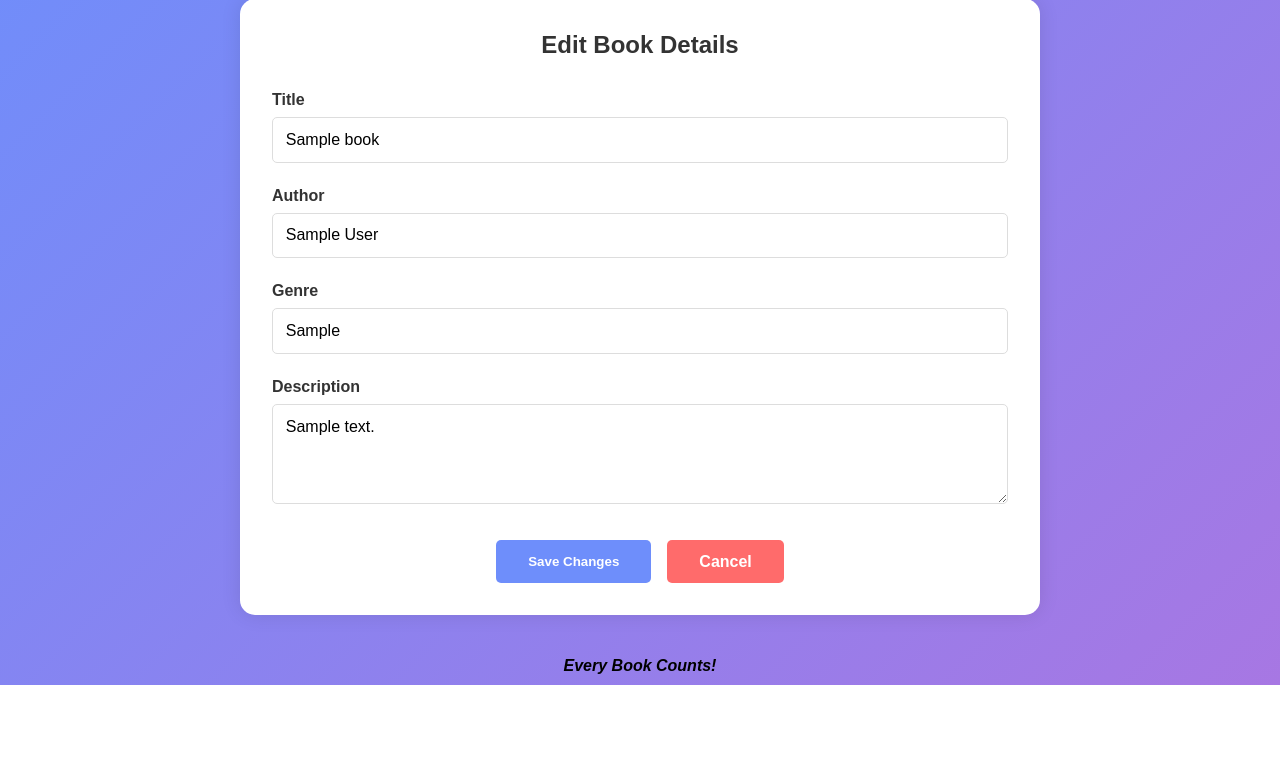
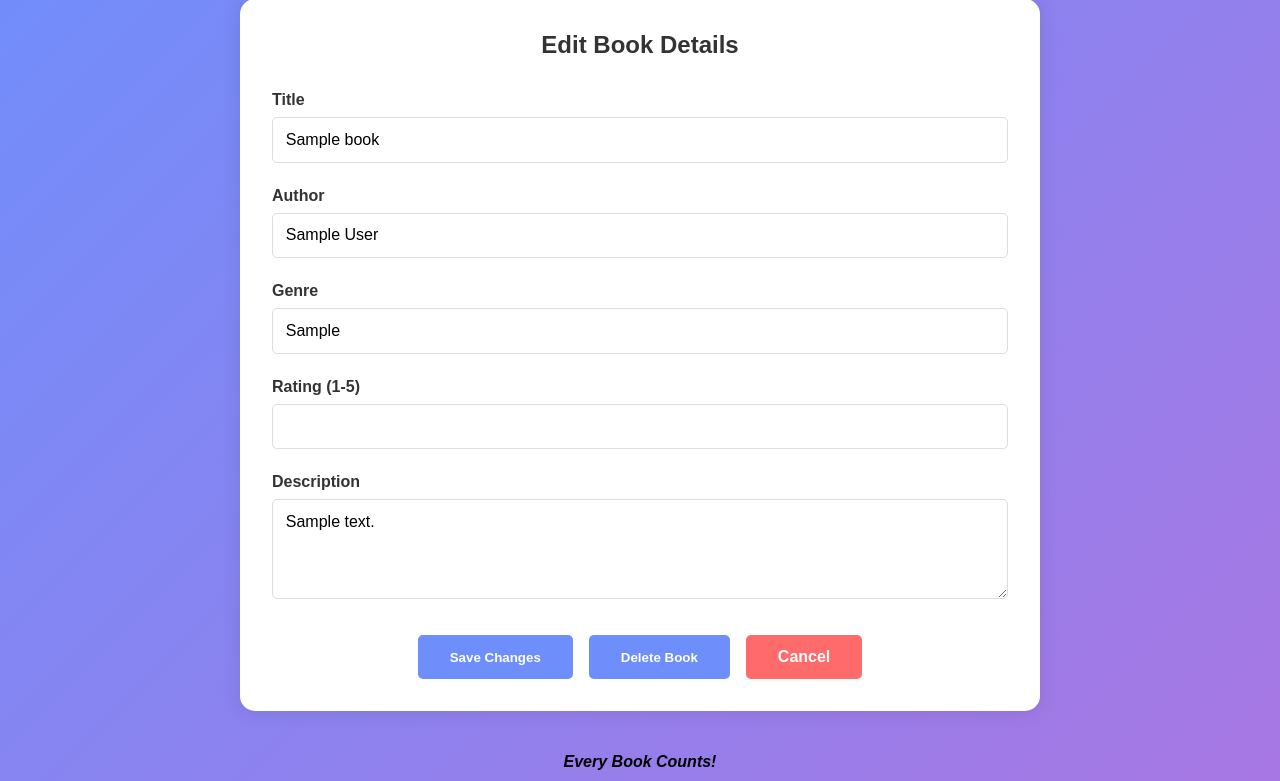
Before and after one commit to DanielDeng411/Book-Catalogue-System, a PHP site: page /editbook.php?bookid=1 in a window 1280 px wide. Shown: the part 126-907 px from the top of the page. Before the commit the page ends 811 px from the top, so only its background shows below. Run offline with PHP 8.4, Linux system fonts and the light colour scheme; the visitor is signed in with stand-in values (Sample User, id 1); tables that the repository leaves empty hold one stand-in row (values such as "Sample post").

Commit message:
Update editbook.php

```diff
--- a/pages/editbook.php
+++ b/pages/editbook.php
@@ -18,18 +18,29 @@ $result = $stmt->get_result();
 $book = $result->fetch_assoc();
 
 if ($_SERVER["REQUEST_METHOD"] == "POST") {
+    if(isset($_POST['delete'])) {
+        $delete_sql = "DELETE FROM books WHERE id = ?";
+        $delete_stmt = $conn->prepare($delete_sql);
+        $delete_stmt->bind_param("i", $book_id);
+        $delete_stmt->execute();
+        header("Location: dashboard.php");
+        exit();
+    }
+
+    if(isset($_POST['save'])) {
         $title = $_POST['title'];
         $author = $_POST['author'];
         $genre = $_POST['genre'];
         $description = $_POST['description'];
+        $rating = $_POST['rating'];
 
-    $update_sql = "UPDATE books SET title=?, author=?, genre=?, description=? WHERE id=?";
+        $update_sql = "UPDATE books SET title=?, author=?, genre=?, description=?, rating=? WHERE id=?";
         $update_stmt = $conn->prepare($update_sql);
-    $update_stmt->bind_param("ssssi", $title, $author, $genre, $description, $book_id);
+        $update_stmt->bind_param("ssssii", $title, $author, $genre, $description, $rating, $book_id);
         $update_stmt->execute();
-
         header("Location: dashboard.php");
         exit();
+    }
 }
 ?>
 
@@ -63,13 +74,19 @@ if ($_SERVER["REQUEST_METHOD"] == "POST") {
                 </div>
 
                 <div class="form-group">
+                    <label for="rating">Rating (1-5)</label>
+                    <input type="number" id="rating" name="rating" min="1" max="5" value="<?= htmlspecialchars($book['rating'] ?? '') ?>">
+                </div>
+                <div class="form-group">
                     <label for="description">Description</label>
                     <textarea id="description" name="description" rows="4"><?= htmlspecialchars($book['description']) ?></textarea>
                 </div>
 
                 <div class="button-group">
-                    <button type="submit">Save Changes</button>
+                    <button type="submit" name="save" class="save-btn">Save Changes</button>
+                    <button type="submit" name="delete" class="delete-btn" onclick="return confirm('Are you sure you want to delete this book?')">Delete Book</button>
                     <a href="dashboard.php" class="cancel-btn">Cancel</a>
+                </div>
                 </div>
             </form>
         </div>
```
Lines whose indentation alone changed are shown as unchanged.
